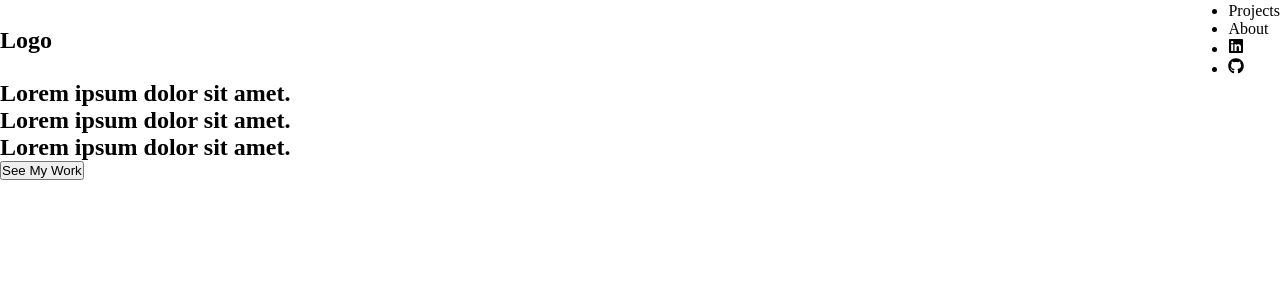
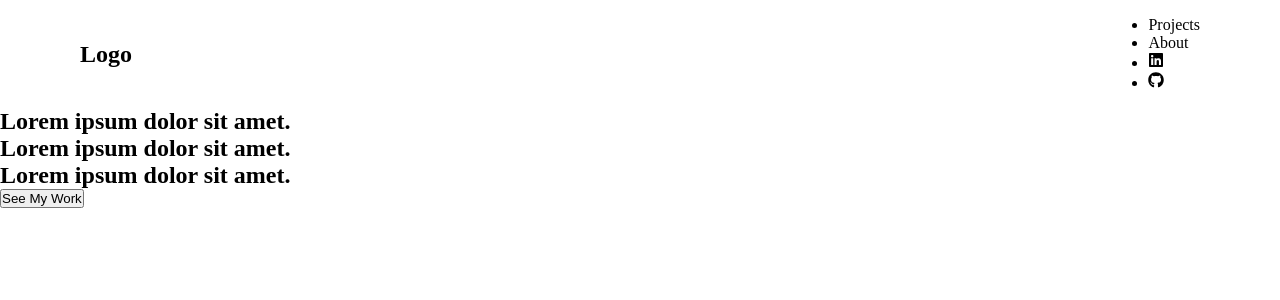
Before and after one commit to johnlombardi389/port, a React (Vite) app: page / in a window 1280 px wide. Shown: the top 300 px of the page. Built offline with nearby package versions, Linux system fonts and the light colour scheme.

Commit message:
Added base styling to nav with flex and padding, made nav sticky

```diff
--- a/src/styles/_nav.scss
+++ b/src/styles/_nav.scss
@@ -4,4 +4,8 @@ nav {
   display: flex;
   justify-content: space-between;
   align-items: center;
+  padding: 1rem 5rem;
+  position: sticky;
+  top: 0;
+  z-index: 10;
 }
```
